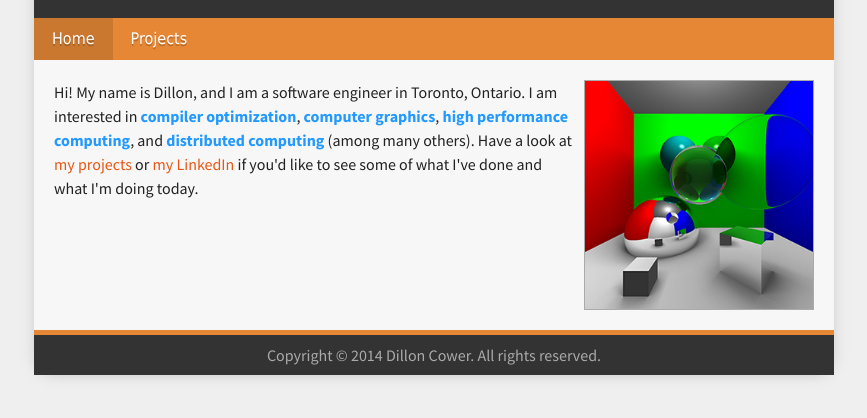
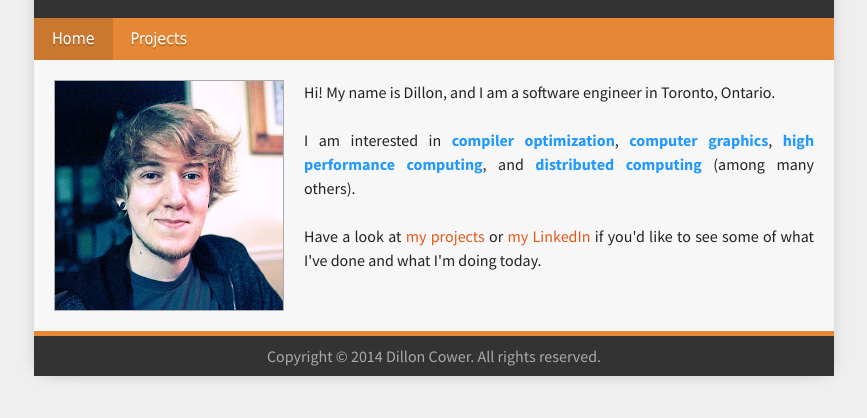
Before and after one commit to dcower/dcower.github.io, a plain HTML site: page index.html in a window 1280 px wide. Shown: the part 82-500 px from the top of the page, without its empty margins (206-1073 px from the left). Drawn offline with Linux system fonts and the light colour scheme.

Commit message:
More project changes + front page

```diff
--- a/css/portfolio.css
+++ b/css/portfolio.css
@@ -22,9 +22,10 @@ h2 {
 	-webkit-text-stroke: 0.2px;
 }
 
-#main p {
+#main p  {
 	margin: 0;
 	margin-bottom: 50px;
+
 }
 
 #main > :last-child {
--- a/index.html
+++ b/index.html
@@ -54,9 +54,13 @@
 			</ul>
 
 			<div id="main">
-				<p>
-					<img src="/img/rt1.png" class="project-right-img" alt="Ray Tracer" />
-					Hi! My name is Dillon, and I am a software engineer in Toronto, Ontario. I am interested in <b>compiler optimization</b>, <b>computer graphics</b>, <b>high performance computing</b>, and <b>distributed computing</b> (among many others). Have a look at <a href="/projects">my projects</a> or <a href="http://www.linkedin.com/in/dcower">my LinkedIn</a><!-- <a href="/resume.pdf">my résumé</a> --> if you'd like to see some of what I've done and what I'm doing today.
+				<p style="text-align: justify">
+					<img src="/img/me.jpg" class="project-right-img" style="float:left; margin-left: 0px; margin-right: 20px; " alt="Ray Tracer" />
+					Hi! My name is Dillon, and I am a software engineer in Toronto, Ontario.
+
+					<BR/><BR/>I am interested in <b>compiler optimization</b>, <b>computer graphics</b>, <b>high performance computing</b>, and <b>distributed computing</b> (among many others).
+
+					<BR/><BR/>Have a look at <a href="/projects">my projects</a> or <a href="http://www.linkedin.com/in/dcower">my LinkedIn</a><!-- <a href="/resume.pdf">my résumé</a> --> if you'd like to see some of what I've done and what I'm doing today.
 					<br class="clear" />
 				</p>
 			</div>
```
Also changed, not shown: projects/index.html (+2 -5 lines), img/me.jpg (added).
